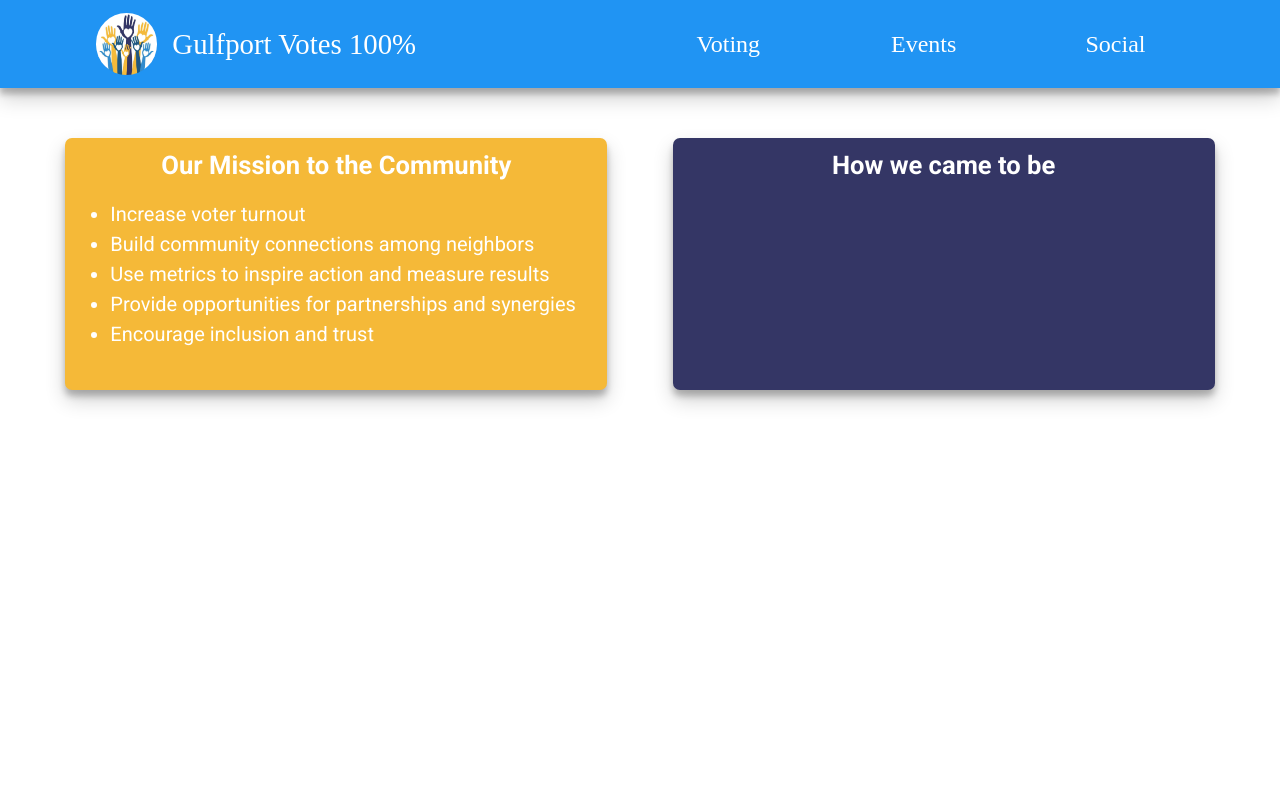
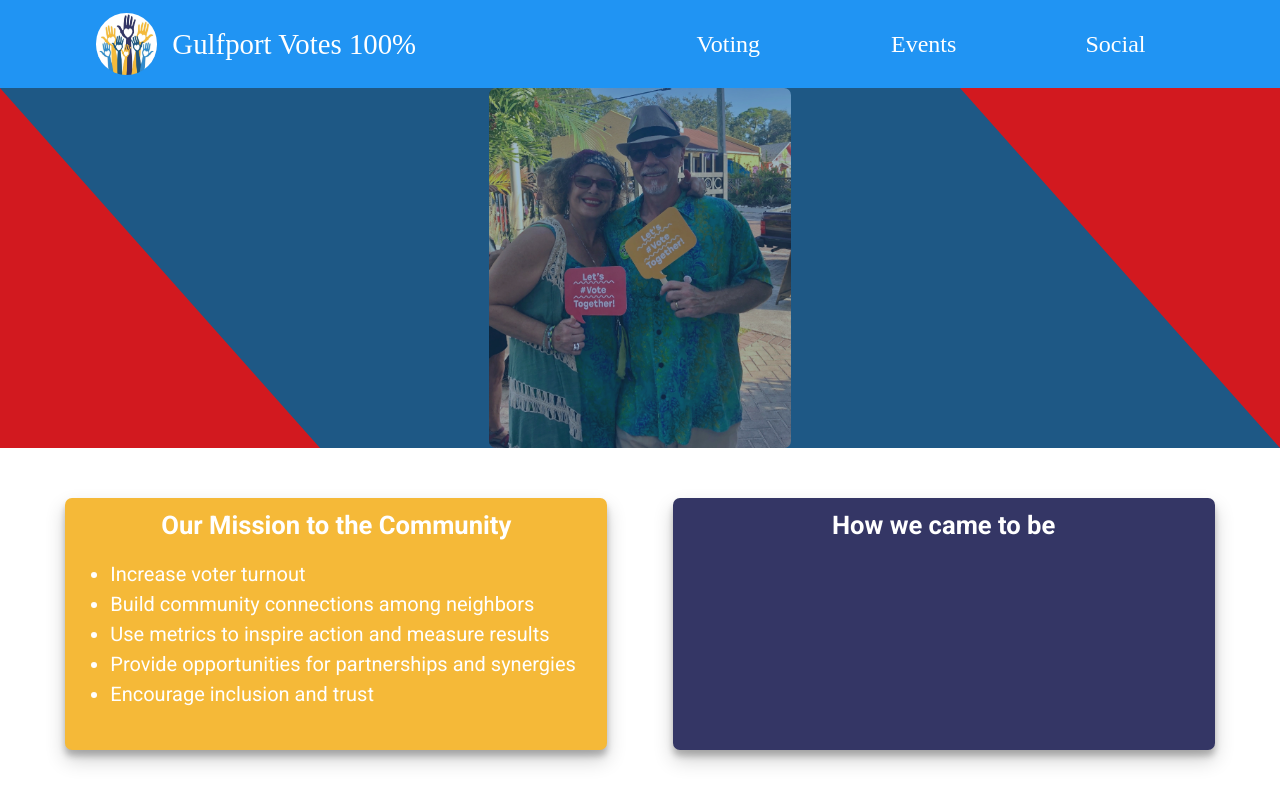
Before and after one commit to la-flor/GulfportVotes100, a React (Create React App) app in the folder client/: page / in a window 1280 px wide. Built offline with nearby package versions, Linux system fonts and the light colour scheme; the HTML template or start-up script is replaced by a standard one; a web font is replaced by a local one.

Commit message:
Finished Slideshow

```diff
--- a/client/src/components/landing/landing.js
+++ b/client/src/components/landing/landing.js
@@ -6,7 +6,7 @@ import './Landing.scss'
 const Landing = () => {
     return (
         <div className='Landing'>
-            {/* <Slideshow /> */}
+            <Slideshow />
             <div className='Landing__Container'>
                 <div className='Landing__Mission'>
                     <h5>Our Mission to the Community</h5>
--- a/client/src/components/landing/landing.scss
+++ b/client/src/components/landing/landing.scss
@@ -43,23 +43,33 @@
 	display: flex;
 	width: 100vw;
 	height: 45vh;
-	background-color: $accent3;
+	background-color:hsl(358, 79%, 46%);
+	&__Background {
+		width: 100vw;
+		height: 45vh;
+		background-color: $accent3;
+		clip-path: polygon(0 0, 75% 0, 100% 100%, 25% 100%);
+		position: relative;
+	}
 	&__Images {
+		position: absolute;
 		height: 100%;
 		width: 100%;
 		display: flex;
 		justify-content: center;
 		opacity: 0;
-		transition: 1s ease;
+		transition: opacity 0.04s ease-in-out;
 		img {
-			height: 90%;
-			width: auto;
+			// height: 95%;
+			// width: auto;
+			object-fit: contain;
 			border-radius: 7px;
-			margin: 20px 10px;
+			// margin: 10px;
 		}
 	}
 }
 
 .Slideshow .Active {
+	opacity: 1;
 	transition-duration: 2s;
 }
--- a/client/src/components/landing/slideshow.js
+++ b/client/src/components/landing/slideshow.js
@@ -9,24 +9,25 @@ const Slideshow = () => {
         setCurImage(curImage === images.length - 1 ? 0 : curImage + 1);
     }
 
-    // useEffect(() => {
-    //     setTimeout(goToNext, 3000);
-    //     console.log(curImage);
-    //     return () => {
-    //         clearTimeout(goToNext);
-    //     };
-    // });
+    useEffect(() => {
+        setTimeout(goToNext, 4000);
+        return () => {
+            clearTimeout(goToNext);
+        };
+    });
 
     return (
         <div className="Slideshow">
+            <div className='Slideshow__Background'>
                 {images.map((image, key) => (
-                <div className={key === curImage ? "Slideshow__Images Active" : "Slideshow__Images"} key={key}>
+                    <div key={key} className={key === curImage ? "Slideshow__Images Active" : "Slideshow__Images"}>
                         {key === curImage && (
                             <img src={`${image}`} alt="Gulfport Votes Images" />
                         )}
                     </div>
                 ))}
             </div>
+        </div>
     );
 }
 
```
Lines whose indentation alone changed are shown as unchanged.
